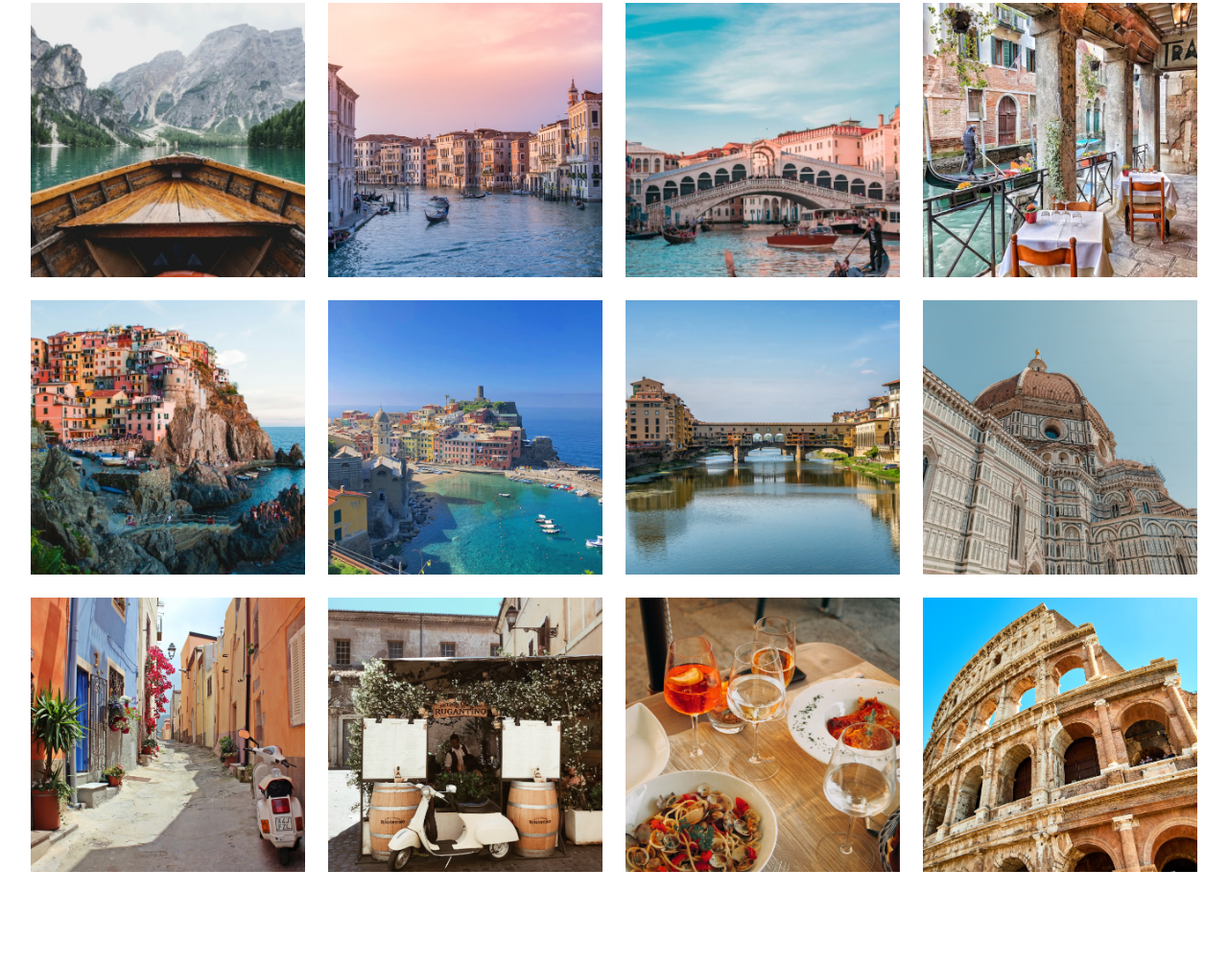
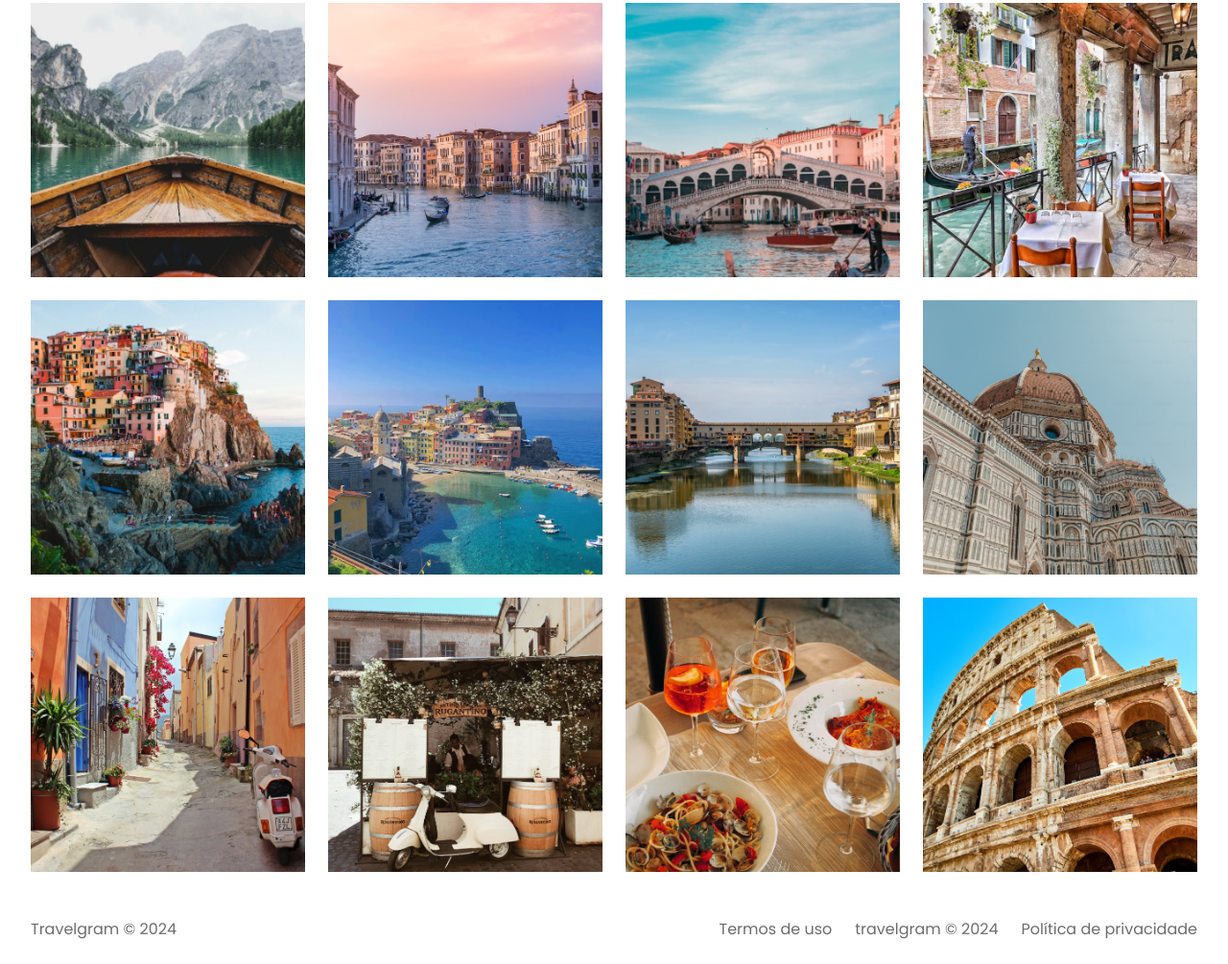
Before and after one commit to RnascimentoTI/RNTravel, a plain HTML site: page index.html in a window 1280 px wide. Shown: the part 373-1378 px from the top of the page at 96% size. Before the commit the page ends 1306 px from the top, so only its background shows below. Drawn offline with Linux system fonts and the light colour scheme.

Commit message:
done footer

```diff
--- a/index.html
+++ b/index.html
@@ -74,5 +74,19 @@
     <img src="assets/images/Image 12.png" alt="">
 
 </main>
+<footer class="container">
+    <span >
+        Travelgram &copy; 2024
+    </span>
+    <span>
+        Termos de uso
+    </span>
+    <span>
+        travelgram &copy; 2024
+    </span>
+    <span>
+        Política de privacidade
+    </span>
+</footer>
 </body>
 </html>
--- /dev/null
+++ b/styles/footer.css
@@ -0,0 +1,10 @@
+footer {
+    display: flex;
+    gap: 24px;
+    padding-block: 24px;
+
+}
+
+footer span:nth-child(1) {
+    margin-right: auto;
+}
--- a/styles/index.css
+++ b/styles/index.css
@@ -2,3 +2,4 @@
 @import url(nav.css);
 @import url(header.css);
 @import url(main.css);
+@import url(footer.css);
```
